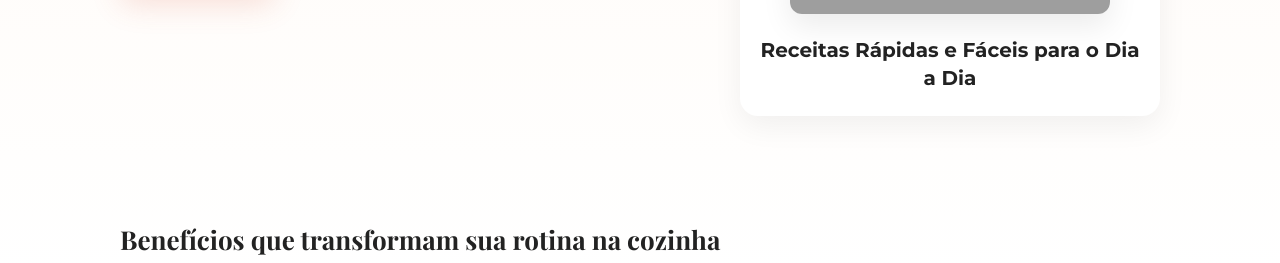
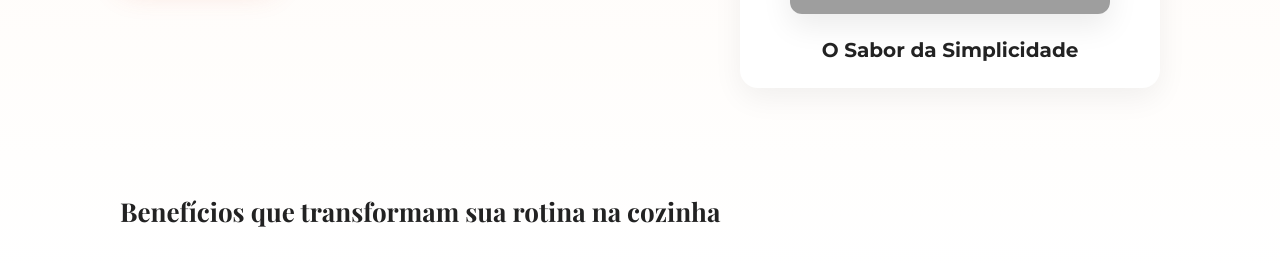
Before and after one commit to CulinariaStore/Culinariaa, a plain HTML site: page index.html in a window 1280 px wide. Shown: the part 522-785 px from the top of the page. Drawn offline with nearby package versions, Linux system fonts and the light colour scheme; grey boxes are pictures that could not be loaded.

Commit message:
Update index.html

```diff
--- a/index.html
+++ b/index.html
@@ -131,7 +131,7 @@
   <div class="product-card reveal">
     <div class="product-image" id="productImage" aria-hidden="true"></div>
     <div class="product-meta">
-      <h3>Receitas Rápidas e Fáceis para o Dia a Dia</h3>
+      <h3>O Sabor da Simplicidade</h3>
     </div>
   </div>
 </section>
```
